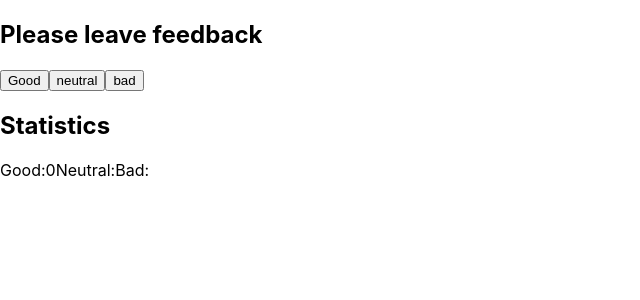
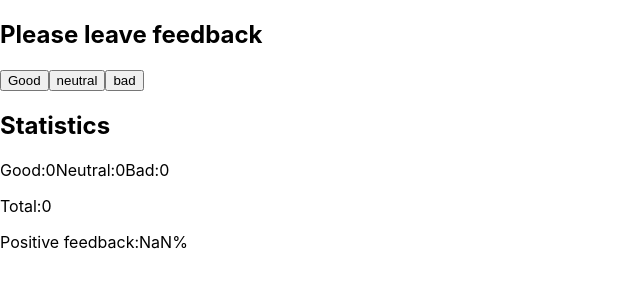
Before and after one commit to LazarievaIryna/goit-react-hw-02-feedback, a React (Create React App) app: page / in a window 1280 px wide. Shown: the top 300 px of the page, without its empty margins (0-640 px from the left). Built offline with nearby package versions, Linux system fonts and the light colour scheme.

Commit message:
Update App.jsx

```diff
--- a/src/components/App.jsx
+++ b/src/components/App.jsx
@@ -5,17 +5,41 @@ export class App extends Component {
     neutral: 0,
     bad: 0,
   };
+  //функция на кнопку
+  handleFeedback = e => {
+    const vote = e.target.name;
+    console.log(vote);
+    this.setState(prevState => ({ [vote]: prevState[vote] + 1 }));
+  };
+  // const name = event.target.name;
+  // console.log(Object.keys(this.state.name));
+  // this.setState(prevState => {
+  //   return {
+  //     [name]: prevState[name] + 1,
+  //   };
+  // });
 
-  handleFeedback = () => {
-    this.setState(prevState => {
-      return {
-        good: prevState.good + 1,
-      };
-    });
+  //функция на общую сумму
+  countTotalFeedback = () => {
+    const { good, neutral, bad } = this.state;
+    // console.log(Object.values(this.state));
+    const totalFeedback = good + neutral + bad;
+    return totalFeedback;
+  };
+
+  // %
+  countPositiveFeedbackPercentage = () => {
+    const { good } = this.state;
+    const positivePercent = Math.round(
+      (good / this.countTotalFeedback()) * 100
+    );
+    return positivePercent;
   };
 
   render() {
-    // const { good } = this.state;
+    const { good, neutral, bad } = this.state;
+    const total = this.countTotalFeedback();
+    const percent = this.countPositiveFeedbackPercentage();
     return (
       <>
         <section>
@@ -23,15 +47,23 @@ export class App extends Component {
           <button type="button" onClick={this.handleFeedback} name="good">
             Good
           </button>
-          <button type="button">neutral</button>
-          <button type="button">bad</button>
+          <button type="button" onClick={this.handleFeedback} name="neutral">
+            neutral
+          </button>
+          <button type="button" onClick={this.handleFeedback} name="bad">
+            bad
+          </button>
 
           <section>
             <h2>Statistics</h2>
 
-            <span>Good:{this.state.good}</span>
-            <span>Neutral:</span>
-            <span>Bad:</span>
+            <span>Good:{good}</span>
+            <span>Neutral:{neutral}</span>
+            <span>Bad:{bad}</span>
+          </section>
+          <section>
+            <p>Total:{total}</p>
+            <p>Positive feedback:{percent}%</p>
           </section>
         </section>
       </>
```
